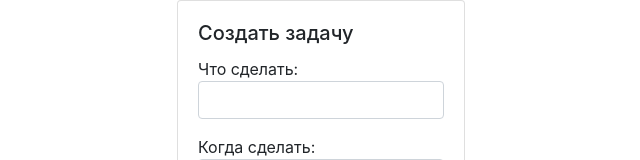
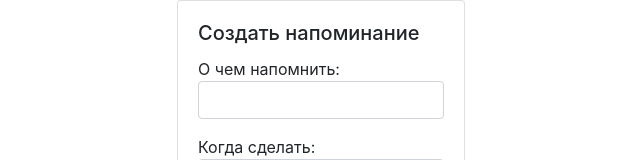
Before and after one commit to xenon136/PIP, a website: page index.html in a window 1280 px wide. Shown: the top 160 px of the page, without its empty margins (319-959 px from the left). Drawn offline with nearby package versions, Linux system fonts and the light colour scheme.

Commit message:
little changes

```diff
--- a/index.html
+++ b/index.html
@@ -17,9 +17,9 @@
     <div class="container">
         <div class="card" style="width: 18rem; margin:auto;">
             <div class="card-body">
-                <h5 class="card-title">Создать задачу</h5>
+                <h5 class="card-title">Создать напоминание</h5>
                 <div>
-                    <span>Что сделать:</span>
+                    <span>О чем напомнить:</span>
                     <input id="what" type="text" class="form-control">
                 </div>
                 <div class="mt-3">
```
